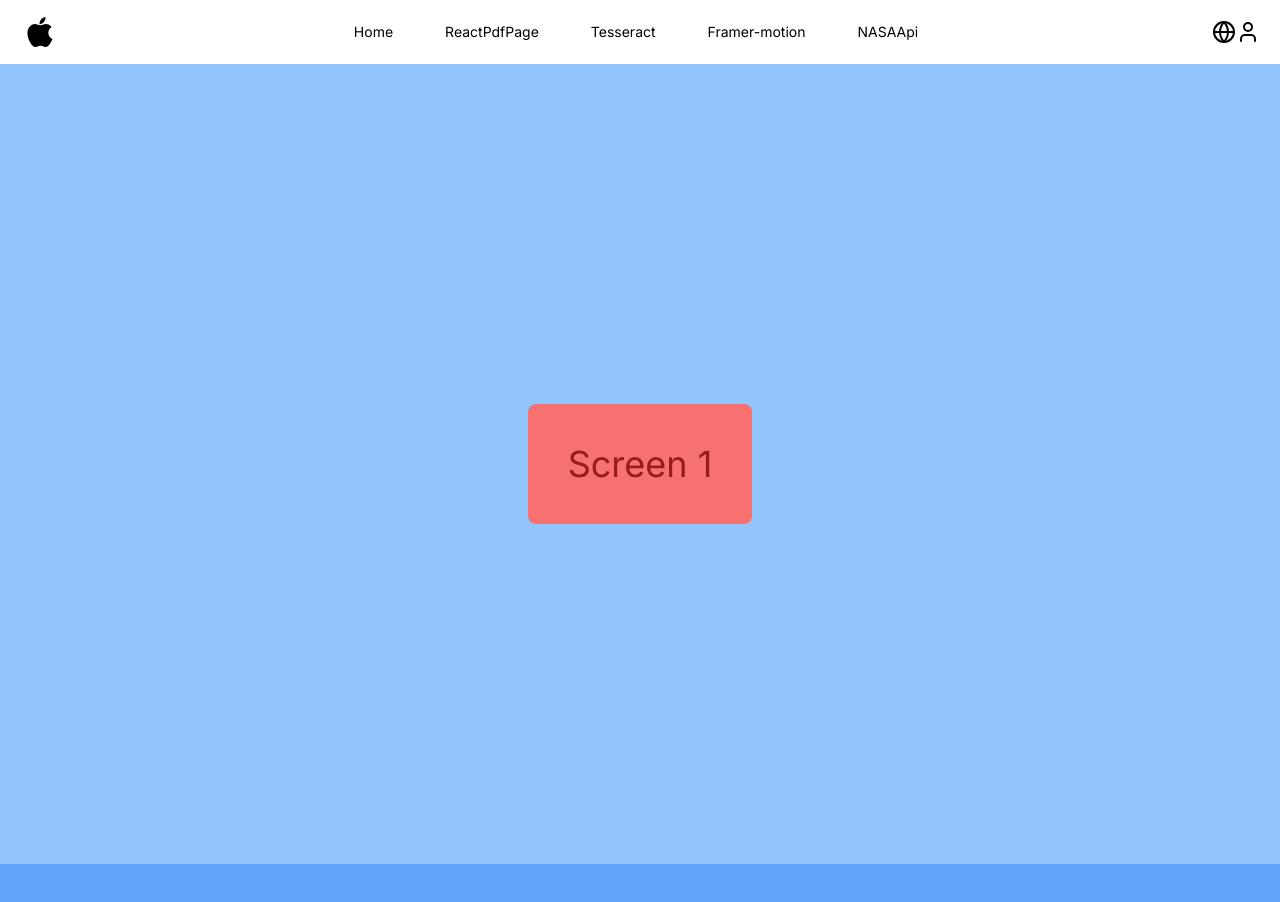
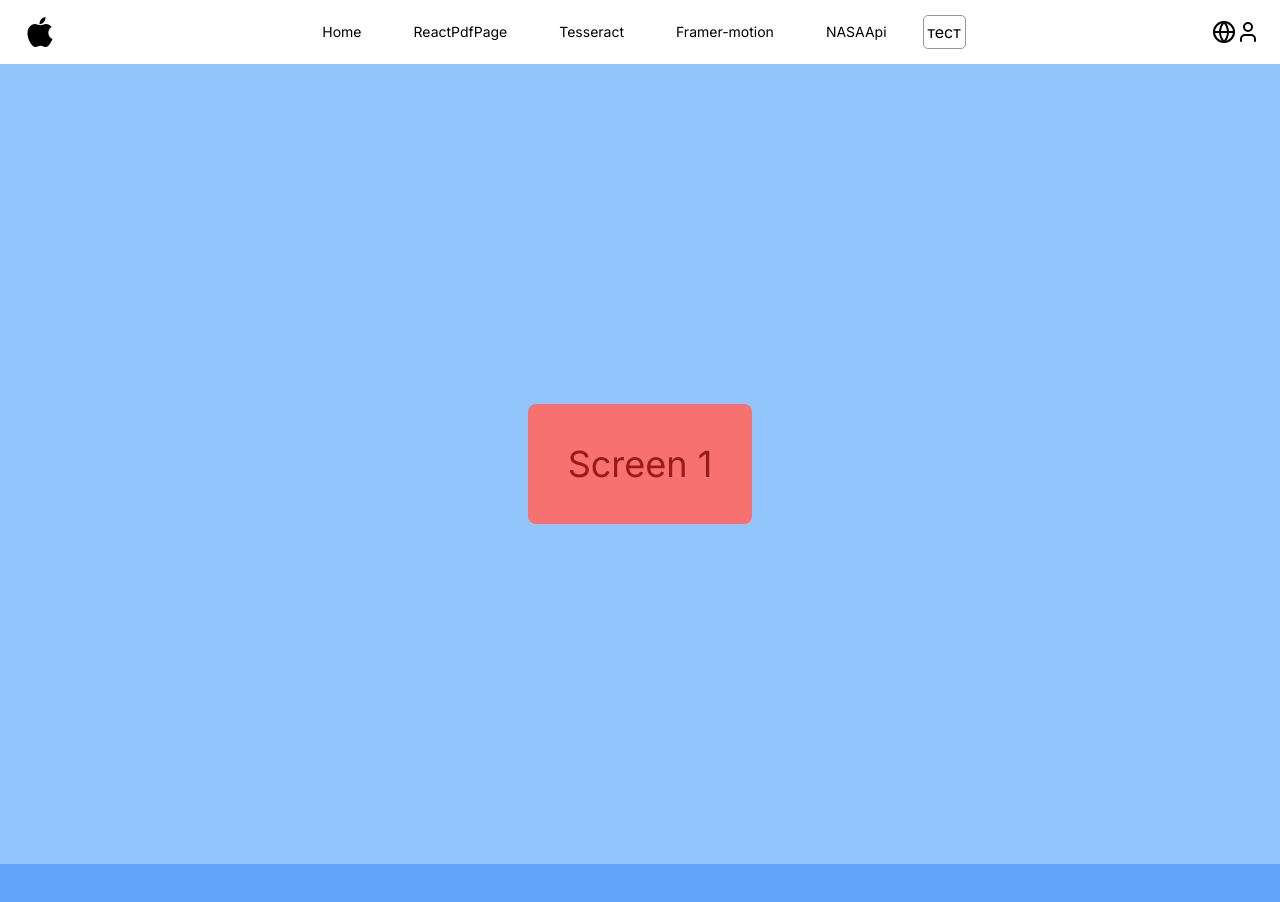
Before and after one commit to iliafilimonov1/portfolio-app, a Next.js app: page /FramerMotion in a window 1280 px wide. Shown: the top 902 px of the page. Built offline with nearby package versions, Linux system fonts and the light colour scheme.

Commit message:
#completed

```diff
--- a/src/components/Navigation/Navigation.tsx
+++ b/src/components/Navigation/Navigation.tsx
@@ -36,6 +36,12 @@ const Navigation: React.FC = () => {
             {item.label}
           </Button>
         ))}
+        <button
+          className="button"
+          type="button"
+        >
+          тест
+        </button>
       </nav>
       <div className="flex cursor-pointer">
         <Globe />
--- /dev/null
+++ b/src/components/ui/Button/button.config.js
@@ -0,0 +1,7 @@
+module.exports =  {
+  border: '1px solid gray',
+  padding: '4px 8px',
+  borderRadius: '5px',
+  color: 'gray',
+  alignItems: 'center',
+};
--- a/tailwind.config.js
+++ b/tailwind.config.js
@@ -13,7 +13,8 @@ module.exports = {
       addComponents({
         /** Базовые стили свитчера */
         '.switcher': require('./src/components/ui/Switcher/switcher.config'),
-        '.input': require('./src/components/ui/Input/input.config')
+        '.input': require('./src/components/ui/Input/input.config'),
+        '.button': require('./src/components/ui/Input/input.config'),
       })
     })
   ],
```
